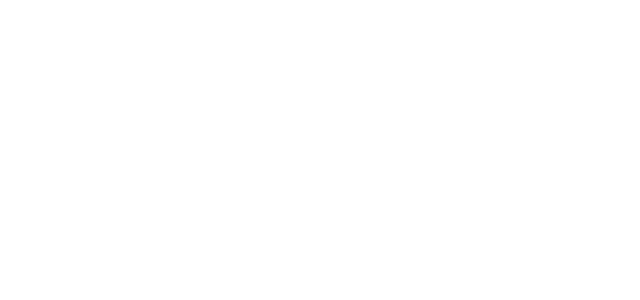
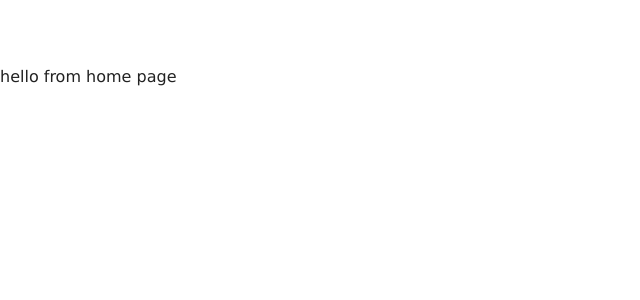
Before and after one commit to Justina177/JT-Beach-Resort, a React (Create React App) app: page / in a window 1280 px wide. Shown: the top 300 px of the page, without its empty margins (0-640 px from the left). Built offline with nearby package versions, Linux system fonts and the light colour scheme; the HTML template or start-up script is replaced by a standard one.

Commit message:
Made some correction in routing

```diff
--- a/src/App.js
+++ b/src/App.js
@@ -11,10 +11,10 @@
   return (
     <Router>
       <Routes>
-        <Route exact path="/" component={Home} />
-        <Route exact path="/rooms/" component={Rooms} />
-        <Route exact path="/singleroom" component={SingleRoom} />
-        <Route exact path="/error" component={Error} />
+        <Route path="/" exact element={ <Home /> } />
+        <Route path="/rooms/" exact element={<Rooms />} />
+        <Route path="/rooms/:slug" exact element={<SingleRoom />} />
+        <Route path="/error" exact element={<Error />} />
       </Routes>
 
     </Router>
```
